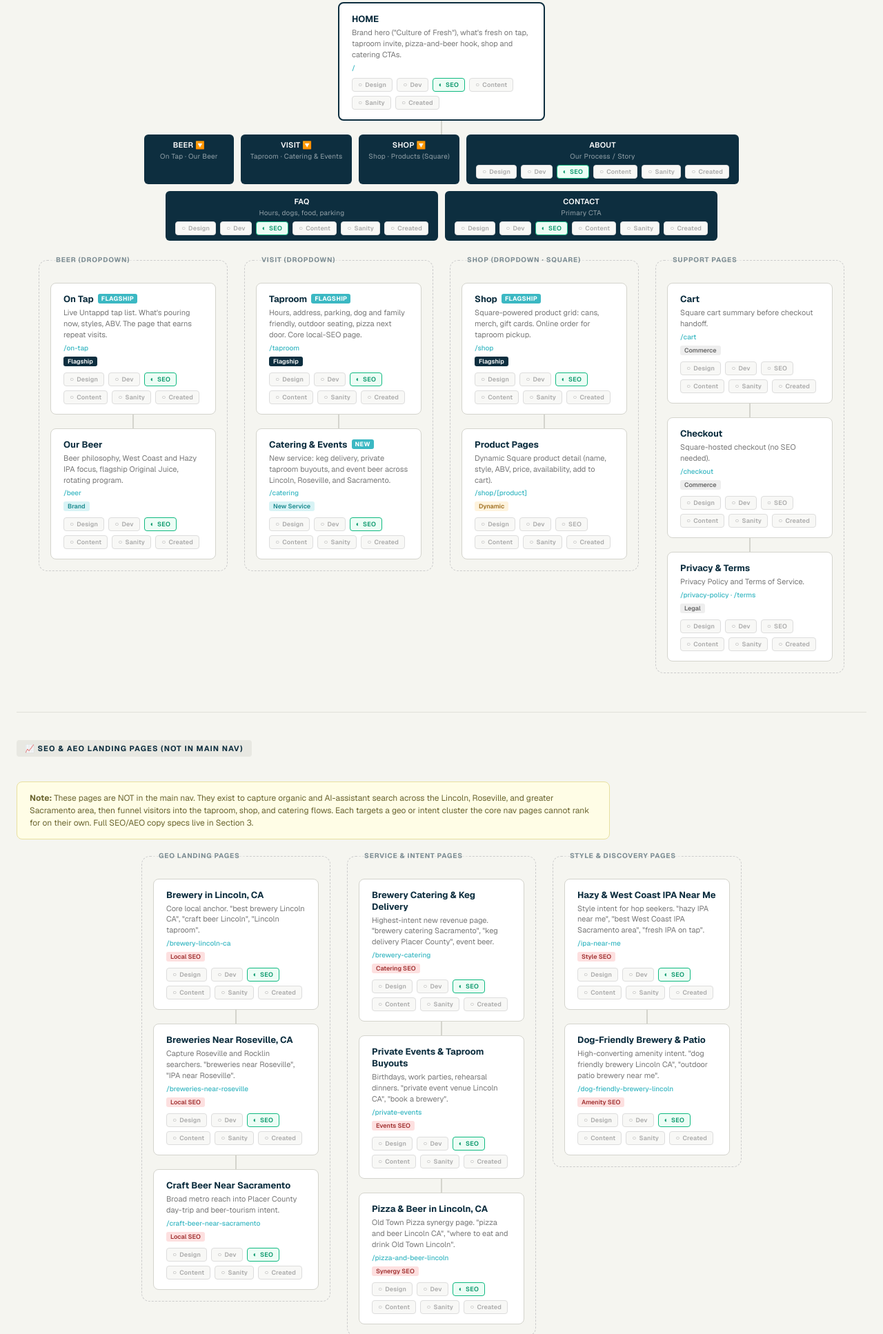
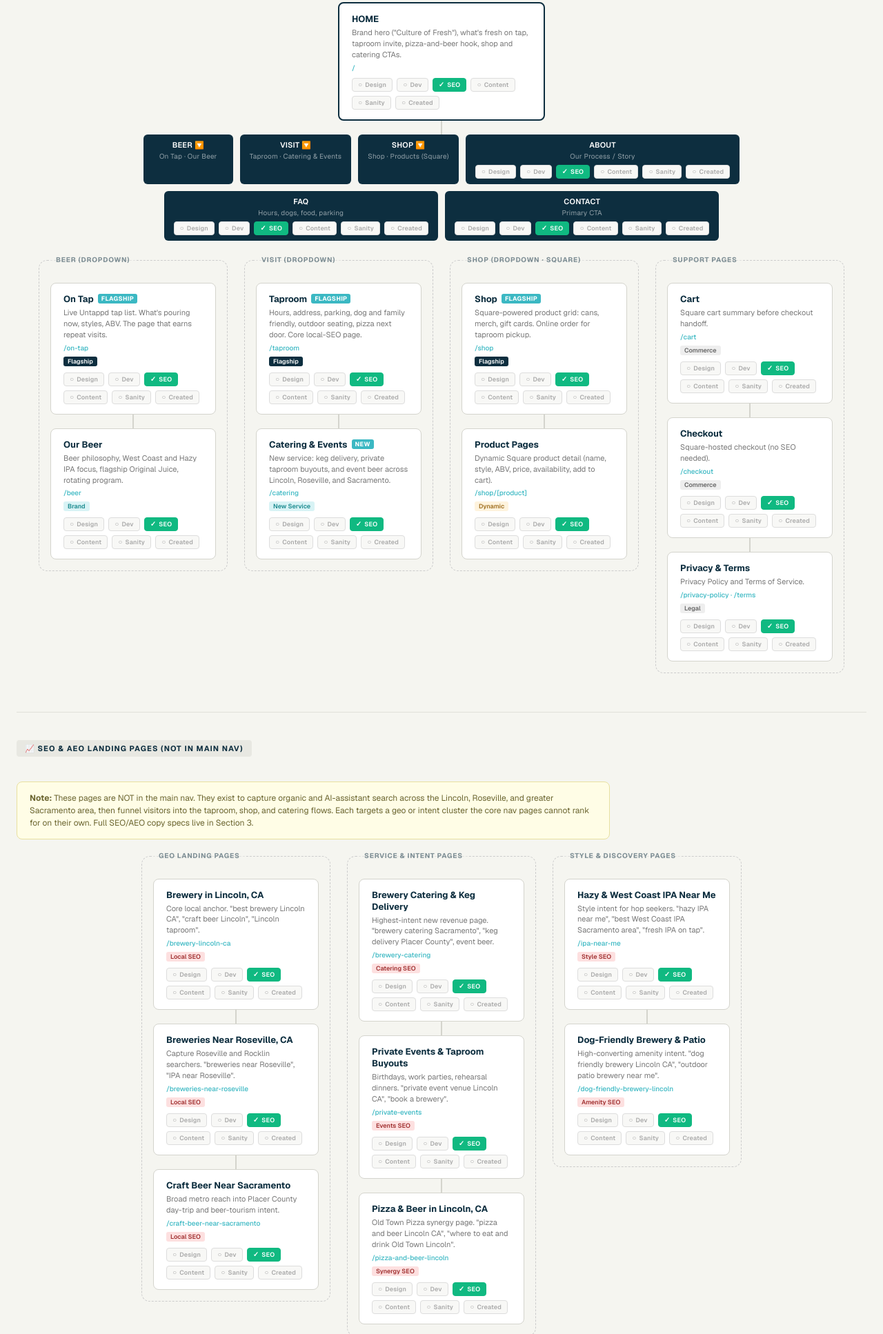
Before and after one commit to ffgroup-8/SliceBeerCo, a plain HTML site: page index.html in a window 1280 px wide. Shown: the part 698-2632 px from the top of the page at 69% size. Drawn offline with nearby package versions, Linux system fonts and the light colour scheme.

Commit message:
Mark SEO complete across all pages; SEO progress 100%
Co-Authored-By: Claude Opus 4.8 <noreply@anthropic.com>

```diff
--- a/index.html
+++ b/index.html
@@ -973,7 +973,7 @@
     <p class="sitemap-title">Slice Beer Co</p>
     <h1 class="sitemap-subtitle">Sitemap &amp; Project Status Tracker</h1>
     <p class="sitemap-date">Last updated: June 19, 2026</p>
-    <p class="sitemap-update">↳ Sitemap, SEO/AEO strategy, and knowledge base populated</p>
+    <p class="sitemap-update">↳ SEO marked complete across all pages (100%)</p>
   </div>
 
 
@@ -1052,8 +1052,8 @@
 
   <div class="progress-row">
     <div class="progress-label"><span class="dot dot-seo"></span> SEO</div>
-    <div class="progress-track"><div class="progress-fill seo-tag" style="width: 0%;" data-target="0%"></div></div>
-    <div class="progress-pct">0%</div>
+    <div class="progress-track"><div class="progress-fill seo-tag" style="width: 100%;" data-target="100%"></div></div>
+    <div class="progress-pct">100%</div>
   </div>
 
   <div class="progress-row">
@@ -1124,7 +1124,7 @@
       <div class="status-bar">
         <span class="status-pill not-started design"><span class="pill-icon">○</span> Design</span>
         <span class="status-pill not-started dev"><span class="pill-icon">○</span> Dev</span>
-        <span class="status-pill in-progress seo-tag"><span class="pill-icon">◐</span> SEO</span>
+        <span class="status-pill completed seo-tag"><span class="pill-icon">✓</span> SEO</span>
         <span class="status-pill not-started content"><span class="pill-icon">○</span> Content</span>
         <span class="status-pill not-started sanity"><span class="pill-icon">○</span> Sanity</span>
         <span class="status-pill not-started content-created"><span class="pill-icon">○</span> Created</span>
@@ -1142,7 +1142,7 @@
         <div class="status-bar">
           <span class="status-pill not-started design"><span class="pill-icon">○</span> Design</span>
           <span class="status-pill not-started dev"><span class="pill-icon">○</span> Dev</span>
-          <span class="status-pill in-progress seo-tag"><span class="pill-icon">◐</span> SEO</span>
+          <span class="status-pill completed seo-tag"><span class="pill-icon">✓</span> SEO</span>
           <span class="status-pill not-started content"><span class="pill-icon">○</span> Content</span>
           <span class="status-pill not-started sanity"><span class="pill-icon">○</span> Sanity</span>
           <span class="status-pill not-started content-created"><span class="pill-icon">○</span> Created</span>
@@ -1152,7 +1152,7 @@
         <div class="status-bar">
           <span class="status-pill not-started design"><span class="pill-icon">○</span> Design</span>
           <span class="status-pill not-started dev"><span class="pill-icon">○</span> Dev</span>
-          <span class="status-pill in-progress seo-tag"><span class="pill-icon">◐</span> SEO</span>
+          <span class="status-pill completed seo-tag"><span class="pill-icon">✓</span> SEO</span>
           <span class="status-pill not-started content"><span class="pill-icon">○</span> Content</span>
           <span class="status-pill not-started sanity"><span class="pill-icon">○</span> Sanity</span>
           <span class="status-pill not-started content-created"><span class="pill-icon">○</span> Created</span>
@@ -1162,7 +1162,7 @@
         <div class="status-bar">
           <span class="status-pill not-started design"><span class="pill-icon">○</span> Design</span>
           <span class="status-pill not-started dev"><span class="pill-icon">○</span> Dev</span>
-          <span class="status-pill in-progress seo-tag"><span class="pill-icon">◐</span> SEO</span>
+          <span class="status-pill completed seo-tag"><span class="pill-icon">✓</span> SEO</span>
           <span class="status-pill not-started content"><span class="pill-icon">○</span> Content</span>
           <span class="status-pill not-started sanity"><span class="pill-icon">○</span> Sanity</span>
           <span class="status-pill not-started content-created"><span class="pill-icon">○</span> Created</span>
@@ -1188,7 +1188,7 @@
             <div class="status-bar">
               <span class="status-pill not-started design"><span class="pill-icon">○</span> Design</span>
               <span class="status-pill not-started dev"><span class="pill-icon">○</span> Dev</span>
-              <span class="status-pill in-progress seo-tag"><span class="pill-icon">◐</span> SEO</span>
+              <span class="status-pill completed seo-tag"><span class="pill-icon">✓</span> SEO</span>
               <span class="status-pill not-started content"><span class="pill-icon">○</span> Content</span>
               <span class="status-pill not-started sanity"><span class="pill-icon">○</span> Sanity</span>
               <span class="status-pill not-started content-created"><span class="pill-icon">○</span> Created</span>
@@ -1204,7 +1204,7 @@
             <div class="status-bar">
               <span class="status-pill not-started design"><span class="pill-icon">○</span> Design</span>
               <span class="status-pill not-started dev"><span class="pill-icon">○</span> Dev</span>
-              <span class="status-pill in-progress seo-tag"><span class="pill-icon">◐</span> SEO</span>
+              <span class="status-pill completed seo-tag"><span class="pill-icon">✓</span> SEO</span>
               <span class="status-pill not-started content"><span class="pill-icon">○</span> Content</span>
               <span class="status-pill not-started sanity"><span class="pill-icon">○</span> Sanity</span>
               <span class="status-pill not-started content-created"><span class="pill-icon">○</span> Created</span>
@@ -1227,7 +1227,7 @@
             <div class="status-bar">
               <span class="status-pill not-started design"><span class="pill-icon">○</span> Design</span>
               <span class="status-pill not-started dev"><span class="pill-icon">○</span> Dev</span>
-              <span class="status-pill in-progress seo-tag"><span class="pill-icon">◐</span> SEO</span>
+              <span class="status-pill completed seo-tag"><span class="pill-icon">✓</span> SEO</span>
               <span class="status-pill not-started content"><span class="pill-icon">○</span> Content</span>
               <span class="status-pill not-started sanity"><span class="pill-icon">○</span> Sanity</span>
               <span class="status-pill not-started content-created"><span class="pill-icon">○</span> Created</span>
@@ -1243,7 +1243,7 @@
             <div class="status-bar">
               <span class="status-pill not-started design"><span class="pill-icon">○</span> Design</span>
               <span class="status-pill not-started dev"><span class="pill-icon">○</span> Dev</span>
-              <span class="status-pill in-progress seo-tag"><span class="pill-icon">◐</span> SEO</span>
+              <span class="status-pill completed seo-tag"><span class="pill-icon">✓</span> SEO</span>
               <span class="status-pill not-started content"><span class="pill-icon">○</span> Content</span>
               <span class="status-pill not-started sanity"><span class="pill-icon">○</span> Sanity</span>
               <span class="status-pill not-started content-created"><span class="pill-icon">○</span> Created</span>
@@ -1266,7 +1266,7 @@
             <div class="status-bar">
               <span class="status-pill not-started design"><span class="pill-icon">○</span> Design</span>
               <span class="status-pill not-started dev"><span class="pill-icon">○</span> Dev</span>
-              <span class="status-pill in-progress seo-tag"><span class="pill-icon">◐</span> SEO</span>
+              <span class="status-pill completed seo-tag"><span class="pill-icon">✓</span> SEO</span>
               <span class="status-pill not-started content"><span class="pill-icon">○</span> Content</span>
               <span class="status-pill not-started sanity"><span class="pill-icon">○</span> Sanity</span>
               <span class="status-pill not-started content-created"><span class="pill-icon">○</span> Created</span>
@@ -1282,7 +1282,7 @@
             <div class="status-bar">
               <span class="status-pill not-started design"><span class="pill-icon">○</span> Design</span>
               <span class="status-pill not-started dev"><span class="pill-icon">○</span> Dev</span>
-              <span class="status-pill not-started seo-tag"><span class="pill-icon">○</span> SEO</span>
+              <span class="status-pill completed seo-tag"><span class="pill-icon">✓</span> SEO</span>
               <span class="status-pill not-started content"><span class="pill-icon">○</span> Content</span>
               <span class="status-pill not-started sanity"><span class="pill-icon">○</span> Sanity</span>
               <span class="status-pill not-started content-created"><span class="pill-icon">○</span> Created</span>
@@ -1305,7 +1305,7 @@
             <div class="status-bar">
               <span class="status-pill not-started design"><span class="pill-icon">○</span> Design</span>
               <span class="status-pill not-started dev"><span class="pill-icon">○</span> Dev</span>
-              <span class="status-pill not-started seo-tag"><span class="pill-icon">○</span> SEO</span>
+              <span class="status-pill completed seo-tag"><span class="pill-icon">✓</span> SEO</span>
               <span class="status-pill not-started content"><span class="pill-icon">○</span> Content</span>
               <span class="status-pill not-started sanity"><span class="pill-icon">○</span> Sanity</span>
               <span class="status-pill not-started content-created"><span class="pill-icon">○</span> Created</span>
@@ -1321,7 +1321,7 @@
             <div class="status-bar">
               <span class="status-pill not-started design"><span class="pill-icon">○</span> Design</span>
               <span class="status-pill not-started dev"><span class="pill-icon">○</span> Dev</span>
-              <span class="status-pill not-started seo-tag"><span class="pill-icon">○</span> SEO</span>
+              <span class="status-pill completed seo-tag"><span class="pill-icon">✓</span> SEO</span>
               <span class="status-pill not-started content"><span class="pill-icon">○</span> Content</span>
               <span class="status-pill not-started sanity"><span class="pill-icon">○</span> Sanity</span>
               <span class="status-pill not-started content-created"><span class="pill-icon">○</span> Created</span>
@@ -1337,7 +1337,7 @@
             <div class="status-bar">
               <span class="status-pill not-started design"><span class="pill-icon">○</span> Design</span>
               <span class="status-pill not-started dev"><span class="pill-icon">○</span> Dev</span>
-              <span class="status-pill not-started seo-tag"><span class="pill-icon">○</span> SEO</span>
+              <span class="status-pill completed seo-tag"><span class="pill-icon">✓</span> SEO</span>
               <span class="status-pill not-started content"><span class="pill-icon">○</span> Content</span>
               <span class="status-pill not-started sanity"><span class="pill-icon">○</span> Sanity</span>
               <span class="status-pill not-started content-created"><span class="pill-icon">○</span> Created</span>
@@ -1378,7 +1378,7 @@
           <div class="status-bar">
             <span class="status-pill not-started design"><span class="pill-icon">○</span> Design</span>
             <span class="status-pill not-started dev"><span class="pill-icon">○</span> Dev</span>
-            <span class="status-pill in-progress seo-tag"><span class="pill-icon">◐</span> SEO</span>
+            <span class="status-pill completed seo-tag"><span class="pill-icon">✓</span> SEO</span>
             <span class="status-pill not-started content"><span class="pill-icon">○</span> Content</span>
             <span class="status-pill not-started sanity"><span class="pill-icon">○</span> Sanity</span>
             <span class="status-pill not-started content-created"><span class="pill-icon">○</span> Created</span>
@@ -1394,7 +1394,7 @@
           <div class="status-bar">
             <span class="status-pill not-started design"><span class="pill-icon">○</span> Design</span>
             <span class="status-pill not-started dev"><span class="pill-icon">○</span> Dev</span>
-            <span class="status-pill in-progress seo-tag"><span class="pill-icon">◐</span> SEO</span>
+            <span class="status-pill completed seo-tag"><span class="pill-icon">✓</span> SEO</span>
             <span class="status-pill not-started content"><span class="pill-icon">○</span> Content</span>
             <span class="status-pill not-started sanity"><span class="pill-icon">○</span> Sanity</span>
             <span class="status-pill not-started content-created"><span class="pill-icon">○</span> Created</span>
@@ -1410,7 +1410,7 @@
           <div class="status-bar">
             <span class="status-pill not-started design"><span class="pill-icon">○</span> Design</span>
             <span class="status-pill not-started dev"><span class="pill-icon">○</span> Dev</span>
-            <span class="status-pill in-progress seo-tag"><span class="pill-icon">◐</span> SEO</span>
+            <span class="status-pill completed seo-tag"><span class="pill-icon">✓</span> SEO</span>
             <span class="status-pill not-started content"><span class="pill-icon">○</span> Content</span>
             <span class="status-pill not-started sanity"><span class="pill-icon">○</span> Sanity</span>
             <span class="status-pill not-started content-created"><span class="pill-icon">○</span> Created</span>
@@ -1432,7 +1432,7 @@
           <div class="status-bar">
             <span class="status-pill not-started design"><span class="pill-icon">○</span> Design</span>
             <span class="status-pill not-started dev"><span class="pill-icon">○</span> Dev</span>
-            <span class="status-pill in-progress seo-tag"><span class="pill-icon">◐</span> SEO</span>
+            <span class="status-pill completed seo-tag"><span class="pill-icon">✓</span> SEO</span>
             <span class="status-pill not-started content"><span class="pill-icon">○</span> Content</span>
             <span class="status-pill not-started sanity"><span class="pill-icon">○</span> Sanity</span>
             <span class="status-pill not-started content-created"><span class="pill-icon">○</span> Created</span>
@@ -1448,7 +1448,7 @@
           <div class="status-bar">
             <span class="status-pill not-started design"><span class="pill-icon">○</span> Design</span>
             <span class="status-pill not-started dev"><span class="pill-icon">○</span> Dev</span>
-            <span class="status-pill in-progress seo-tag"><span class="pill-icon">◐</span> SEO</span>
+            <span class="status-pill completed seo-tag"><span class="pill-icon">✓</span> SEO</span>
             <span class="status-pill not-started content"><span class="pill-icon">○</span> Content</span>
             <span class="status-pill not-started sanity"><span class="pill-icon">○</span> Sanity</span>
             <span class="status-pill not-started content-created"><span class="pill-icon">○</span> Created</span>
@@ -1464,7 +1464,7 @@
           <div class="status-bar">
             <span class="status-pill not-started design"><span class="pill-icon">○</span> Design</span>
             <span class="status-pill not-started dev"><span class="pill-icon">○</span> Dev</span>
-            <span class="status-pill in-progress seo-tag"><span class="pill-icon">◐</span> SEO</span>
+            <span class="status-pill completed seo-tag"><span class="pill-icon">✓</span> SEO</span>
             <span class="status-pill not-started content"><span class="pill-icon">○</span> Content</span>
             <span class="status-pill not-started sanity"><span class="pill-icon">○</span> Sanity</span>
             <span class="status-pill not-started content-created"><span class="pill-icon">○</span> Created</span>
@@ -1486,7 +1486,7 @@
           <div class="status-bar">
             <span class="status-pill not-started design"><span class="pill-icon">○</span> Design</span>
             <span class="status-pill not-started dev"><span class="pill-icon">○</span> Dev</span>
-            <span class="status-pill in-progress seo-tag"><span class="pill-icon">◐</span> SEO</span>
+            <span class="status-pill completed seo-tag"><span class="pill-icon">✓</span> SEO</span>
             <span class="status-pill not-started content"><span class="pill-icon">○</span> Content</span>
             <span class="status-pill not-started sanity"><span class="pill-icon">○</span> Sanity</span>
             <span class="status-pill not-started content-created"><span class="pill-icon">○</span> Created</span>
@@ -1502,7 +1502,7 @@
           <div class="status-bar">
             <span class="status-pill not-started design"><span class="pill-icon">○</span> Design</span>
             <span class="status-pill not-started dev"><span class="pill-icon">○</span> Dev</span>
-            <span class="status-pill in-progress seo-tag"><span class="pill-icon">◐</span> SEO</span>
+            <span class="status-pill completed seo-tag"><span class="pill-icon">✓</span> SEO</span>
             <span class="status-pill not-started content"><span class="pill-icon">○</span> Content</span>
             <span class="status-pill not-started sanity"><span class="pill-icon">○</span> Sanity</span>
             <span class="status-pill not-started content-created"><span class="pill-icon">○</span> Created</span>
```
